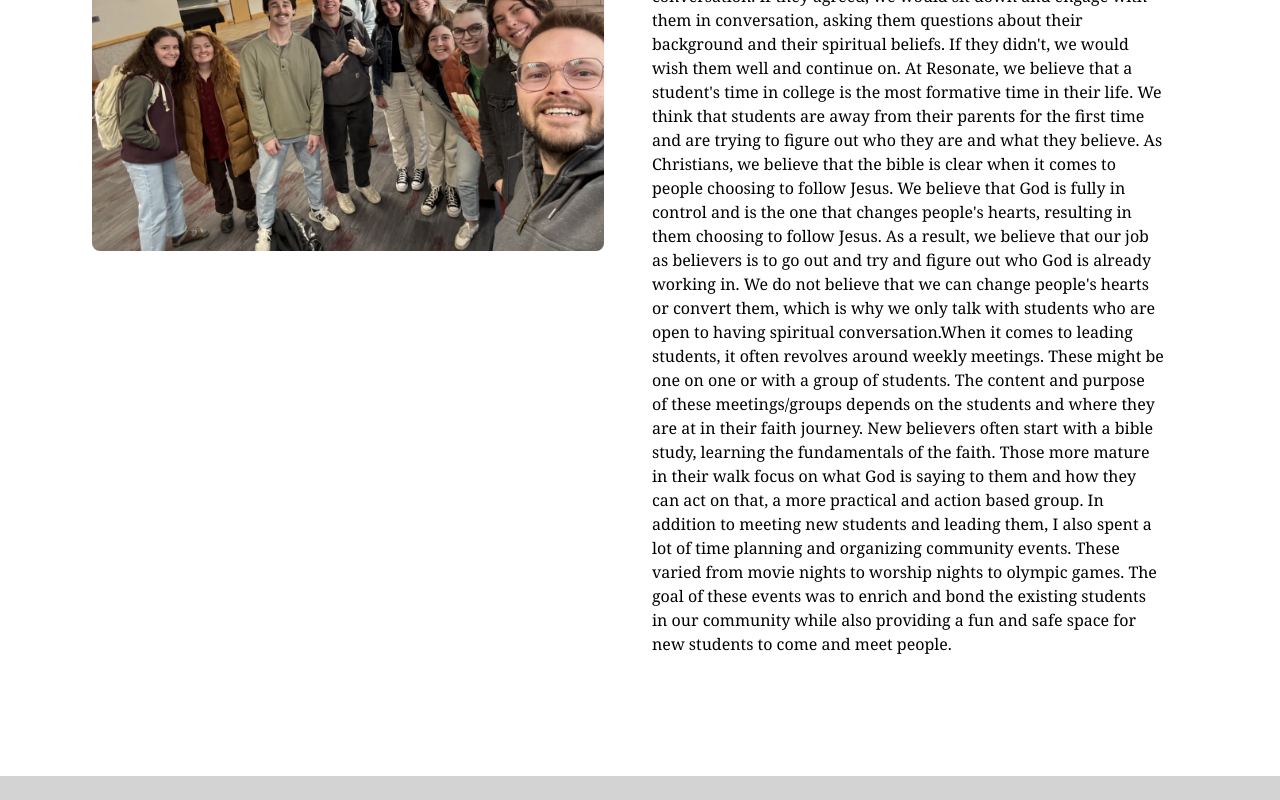
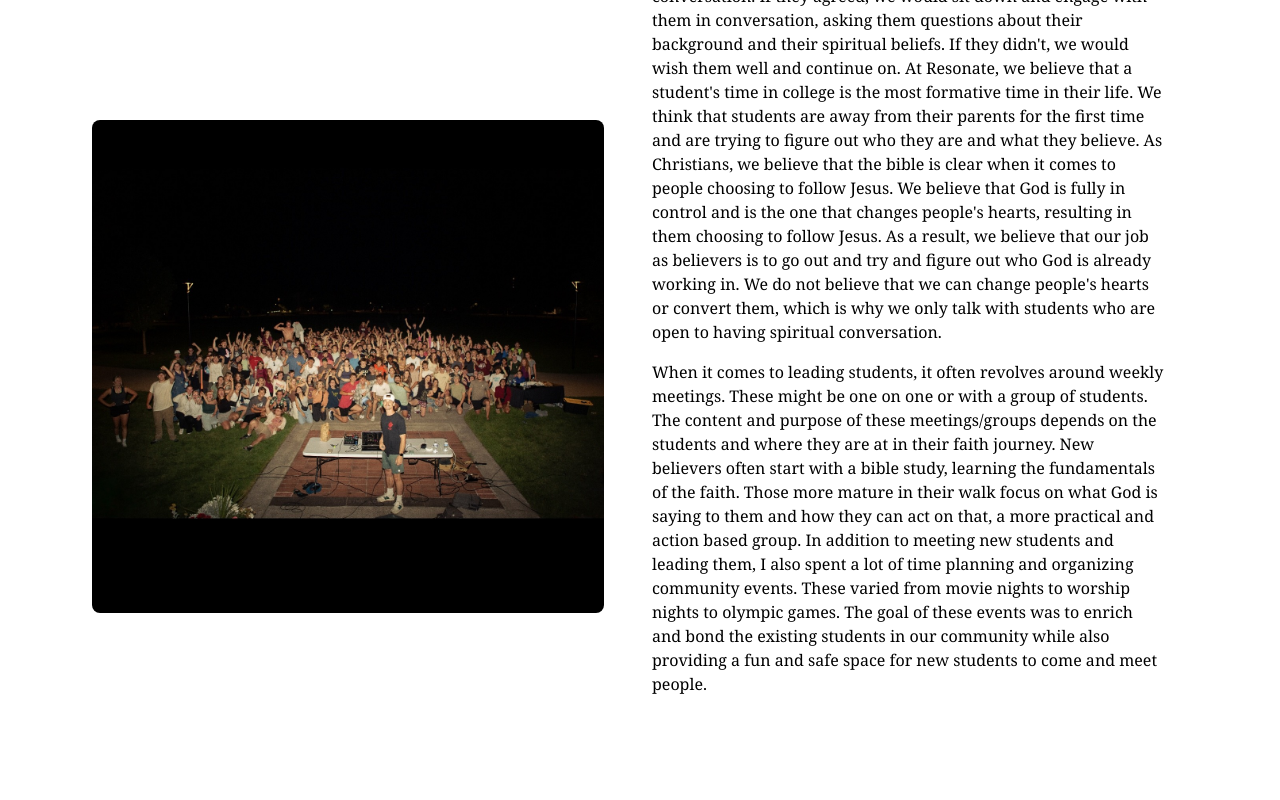
Before and after one commit to nevenmarinkovic/neven-portfolio, a Next.js app: page /experiences/ministry in a window 1280 px wide. Shown: the part 1580-2380 px from the top of the page. Built offline with nearby package versions, Linux system fonts and the light colour scheme.

Commit message:
Layout update

```diff
--- a/app/experiences/finance/page.js
+++ b/app/experiences/finance/page.js
@@ -17,8 +17,8 @@ export default function Page() {
           <ExperienceBody
             imageSrc1={"/montana.jpg"}
             alternative1={"Montana"}
-            imageSrc2={"/idea.jpg"}
-            alternative2={"Idea"}
+            imageSrc3={"/idea.jpg"}
+            alternative3={"Idea"}
             text1=
             {"Paragraph 1"
 
--- a/app/experiences/internship/page.js
+++ b/app/experiences/internship/page.js
@@ -19,8 +19,8 @@ export default function Page() {
             <ExperienceBody
             imageSrc1={"/Professional.jpg"}
             alternative1={"Professional"}
-            imageSrc2={"/Fenway.jpg"}
-            alternative2={"Fenway"}
+            imageSrc3={"/Fenway.jpg"}
+            alternative3={"Fenway"}
             text1=
             {"During the summer of 2023, I went to Boston, Massachusetts to work on an Unemployment Insurance project for the state of Massachusetts. My role was 'Implementation Intern', which entailed me doing a combination of system configuration and solution development. "
               + "FAST hase a 'core system' that meets the needs of government agencies. However, the system is not a one-size-fits-all solution. The team I was on was in charge of the part of the system that made sure applicants were eligible for unemployment insurance. "
--- a/app/experiences/ministry/page.js
+++ b/app/experiences/ministry/page.js
@@ -19,8 +19,11 @@ export default function Page() {
           <ExperienceBody
             imageSrc1={"/Campus.jpg"}
             alternative1={"Campus"}
-            imageSrc2={"/WorshipNight.jpg"}
-            alternative2={"Worship Night"}
+            imageSrc2={"/WeekOfWelcome.jpg"}
+            alternative2={"Week of Welcome"}
+            imageSrc3={"/WorshipNight.jpg"}
+            alternative3={"Worship Night"}
+
             text1=
             {"My internship with Resonate started in the spring of 2024. My official title has been 'Campus Missionary Intern'. Since Resonate is a college church, the majority of our members are college students. This means that people who work for Resonate have to externally support raise their wages, which is a little different than most churches. I spent the spring/summer of 2024 raising support for the school year. " +
               "Once fall came, my roles and responsibilities shifted. During freshmen orientation week, we spent a lot of time meeting new students and throwing fun events like glow in the dark capture the flag, camping trips, cliff jumping, and swing dancing. We believe that the first week and month of college can be hard as students meet a billion people and try to figure out where they belong. We want to meet students in the midst of this and extend a hand into our community. "
@@ -29,15 +32,17 @@ export default function Page() {
             text2={"As the year went on, I fell into a more regular rhythm. Most of my responsibilties during this internship were revolved around meeting new students and leading the ones in our community. Every Tuesday and Wednesday, a group of staff members and students would head to the University Center and Lodge dining hall to meet students." +
               "This often looked like walking up to students and asking them if they would be interested in having a spiritual conversation. If they agreed, we would sit down and engage with them in conversation, asking them questions about their background and their spiritual beliefs. If they didn't, we would wish them well and continue on. " +
               "At Resonate, we believe that a student's time in college is the most formative time in their life. We think that students are away from their parents for the first time and are trying to figure out who they are and what they believe. As Christians, we believe that the bible is clear when it comes to people choosing to follow Jesus. " +
-              "We believe that God is fully in control and is the one that changes people's hearts, resulting in them choosing to follow Jesus. As a result, we believe that our job as believers is to go out and try and figure out who God is already working in. We do not believe that we can change people's hearts or convert them, which is why we only talk with students who are open to having spiritual conversation." +
-              "When it comes to leading students, it often revolves around weekly meetings. These might be one on one or with a group of students. The content and purpose of these meetings/groups depends on the students and where they are at in their faith journey. New believers often start with a bible study, learning the fundamentals of the faith. Those more mature in their walk focus on what God is saying to them and how they can act on that, a more practical and action based group. " +
-              "In addition to meeting new students and leading them, I also spent a lot of time planning and organizing community events. These varied from movie nights to worship nights to olympic games. The goal of these events was to enrich and bond the existing students in our community while also providing a fun and safe space for new students to come and meet people."
+              "We believe that God is fully in control and is the one that changes people's hearts, resulting in them choosing to follow Jesus. As a result, we believe that our job as believers is to go out and try and figure out who God is already working in. We do not believe that we can change people's hearts or convert them, which is why we only talk with students who are open to having spiritual conversation."
               }
-            text3={"During my time going on campus and meeting new students, I learned a lot about communication. I learned how to read people's body language, which often informed me about how interested they were in talking with me. I also learned how to ask good questions and how to listen well. Since I was the one initiating the conversation, I took responsability for leading the conversation. I would often come in with a few questions to ask, but I had to be flexible and adapt to the conversation. " +
+
+              text3={" When it comes to leading students, it often revolves around weekly meetings. These might be one on one or with a group of students. The content and purpose of these meetings/groups depends on the students and where they are at in their faith journey. New believers often start with a bible study, learning the fundamentals of the faith. Those more mature in their walk focus on what God is saying to them and how they can act on that, a more practical and action based group. " +
+              "In addition to meeting new students and leading them, I also spent a lot of time planning and organizing community events. These varied from movie nights to worship nights to olympic games. The goal of these events was to enrich and bond the existing students in our community while also providing a fun and safe space for new students to come and meet people." }
+
+            text4={"During my time going on campus and meeting new students, I learned a lot about communication. I learned how to read people's body language, which often informed me about how interested they were in talking with me. I also learned how to ask good questions and how to listen well. Since I was the one initiating the conversation, I took responsability for leading the conversation. I would often come in with a few questions to ask, but I had to be flexible and adapt to the conversation. " +
               "I engaged with many different students over the course of the year, growing my ability to conversate and connect with people from different backgrounds. Lastly, the time I spent on campus taught me how to be bold and confident in my faith. Going up to a random person and asking them if they would be interested in having a spiritual conversation is rather unusua. in today's world. I learned to embrace the uncomfortable and push through. While it wasn't always easy, the reps over the course of the year made it easier. "
             }
 
-              text4={"Paragraph 4"
+              text5={"Paragraph "
               }
               >
             </ExperienceBody>
--- a/components/experienceBody.js
+++ b/components/experienceBody.js
@@ -1,7 +1,7 @@
 import Image from "next/image";
 import Navbar from "@/components/navbar";
 
-export default function ExperienceBody({ imageSrc1, alternative1, imageSrc2, alternative2, text1, text2, text3, text4 }) {
+export default function ExperienceBody({ imageSrc1, alternative1, imageSrc2, alternative2, imageSrc3, alternative3, text1, text2, text3, text4, text5, text6 }) {
   return (
 
     <div className="space-y-16">
@@ -13,11 +13,9 @@ export default function ExperienceBody({ imageSrc1, alternative1, imageSrc2, alt
                         What I did
                       </h2>
 
-                      {/* Flex container for image and text */}
+
                       <div className="flex flex-col md:flex-row items-center justify-between w-full max-w-6xl px-4">
-
-                        {/* Image */}
-                        <div className="max-w-lg h-full md:w-1/2 mx-auto py-4">
+                        <div className="max-w-lg h-full md:w-1/2 mx-auto py-8 space-y-48">
                           <Image
                             src={imageSrc1} // replace with your image in public/
                             alt={alternative1}
@@ -25,15 +23,27 @@ export default function ExperienceBody({ imageSrc1, alternative1, imageSrc2, alt
                             height={1000}
                             className="rounded-lg"
                           />
+                          {imageSrc2 && (
+                            <Image
+                              src={imageSrc2} // replace with your image in public/
+                              alt={alternative2}
+                              width={1000}
+                              height={1000}
+                              className="rounded-lg"
+                            />
+                          )}
                         </div>
 
-                        {/* Text */}
+
                         <div className="w-full md:w-1/2 space-y-4 mx-auto p-6 rounded-lg">
                           <p className="text-black dark:text-black-300 font-serif">
                             {text1}
                           </p>
                           <p className="text-black dark:text-black-300 font-serif">
                             {text2}
+                          </p>
+                          <p className="text-black dark:text-black-300 font-serif">
+                            {text3}
                           </p>
                         </div>
                       </div>
@@ -52,10 +62,13 @@ export default function ExperienceBody({ imageSrc1, alternative1, imageSrc2, alt
                         {/* Text */}
                         <div className="w-full md:w-1/2 space-y-4 mx-auto p-6 rounded-lg">
                           <p className="text-black dark:text-black-300 font-serif">
-                            {text3}
+                            {text4}
                           </p>
                           <p className="text-black dark:text-black-300 font-serif">
-                            {text4}
+                            {text5}
+                          </p>
+                          <p className="text-black dark:text-black-300 font-serif">
+                            {text6}
                           </p>
                         </div>
 
@@ -63,8 +76,8 @@ export default function ExperienceBody({ imageSrc1, alternative1, imageSrc2, alt
                       {/* Image */}
                         <div className="max-w-lg h-full md:w-1/2 mx-auto py-4">
                           <Image
-                            src={imageSrc2} // replace with your image in public/
-                            alt={alternative2}
+                            src={imageSrc3} // replace with your image in public/
+                            alt={alternative3}
                             width={1000}
                             height={1000}
                             className="rounded-lg"
```
Also changed, not shown: public/WeekOfWelcome.jpg (added), public/WorshipNight.jpg.
